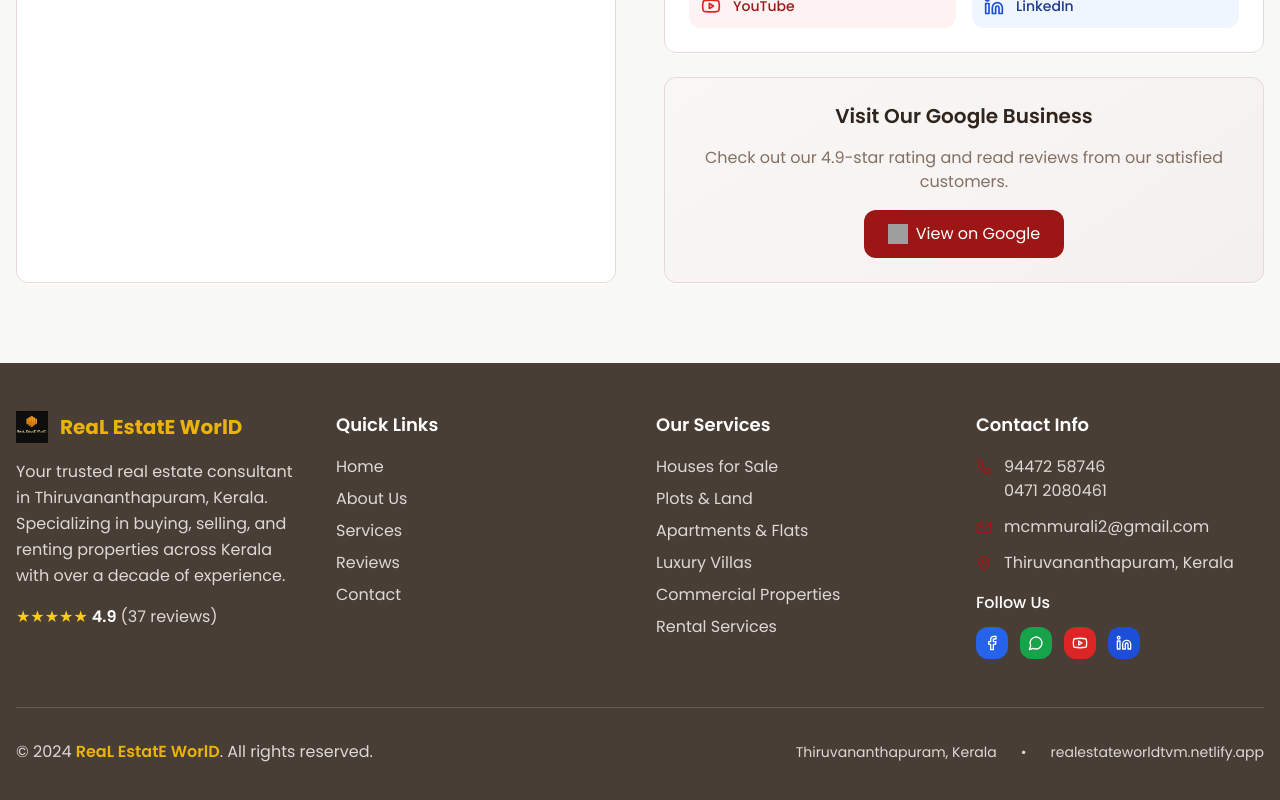
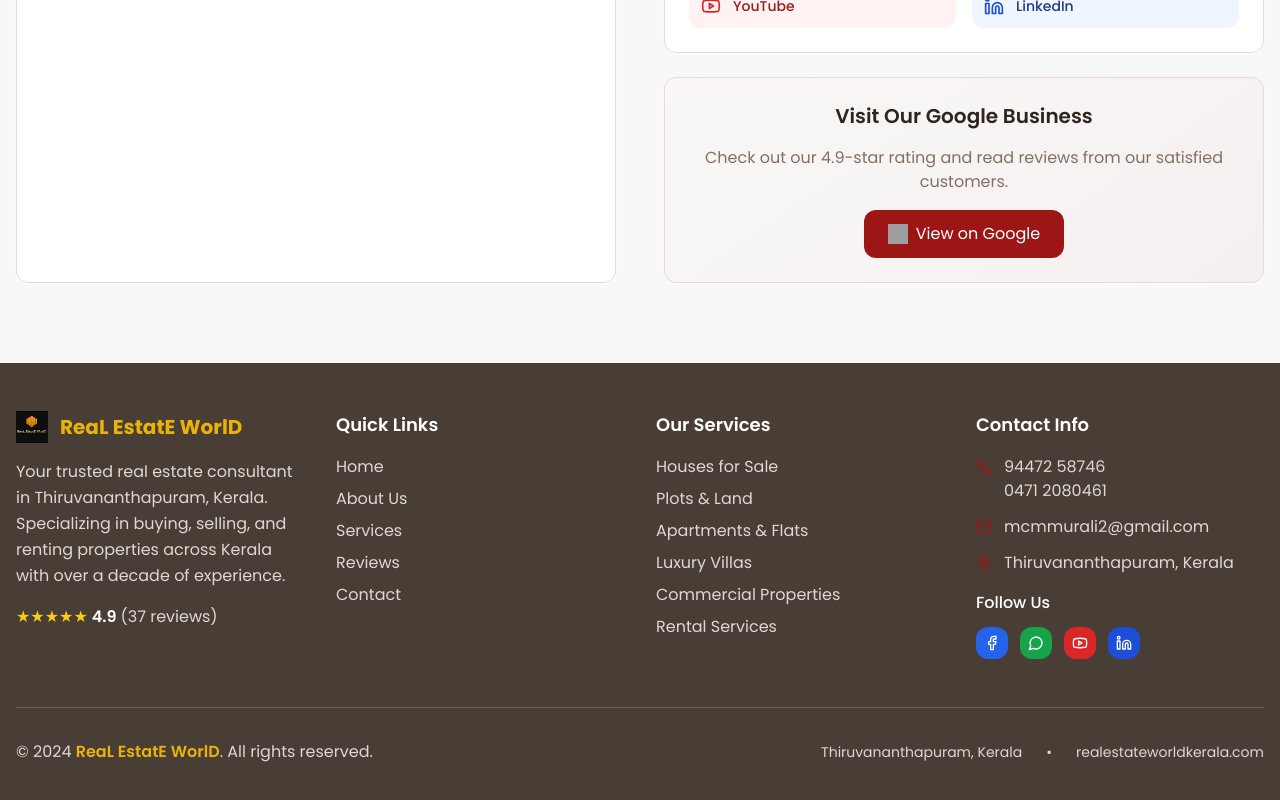
Before and after one commit to realestateworldtvm/trivandrum-property-hub, a React (Vite) app: page / in a window 1280 px wide. Shown: the part 6159-6959 px from the top of the page. Built offline with nearby package versions, Linux system fonts and the light colour scheme; grey boxes are pictures that could not be loaded.

Commit message:
Update domain name
Updated the website's domain from realestateworldtvm.netlify.app to realestateworldkerala.com.

```diff
--- a/src/components/Footer.tsx
+++ b/src/components/Footer.tsx
@@ -163,10 +163,10 @@ const Footer = () => {
               <span>Thiruvananthapuram, Kerala</span>
               <span>•</span>
               <a
-                href="https://realestateworldtvm.netlify.app"
+                href="https://realestateworldkerala.com"
                 className="hover:text-white transition-colors"
               >
-                realestateworldtvm.netlify.app
+                realestateworldkerala.com
               </a>
             </div>
           </div>
```
